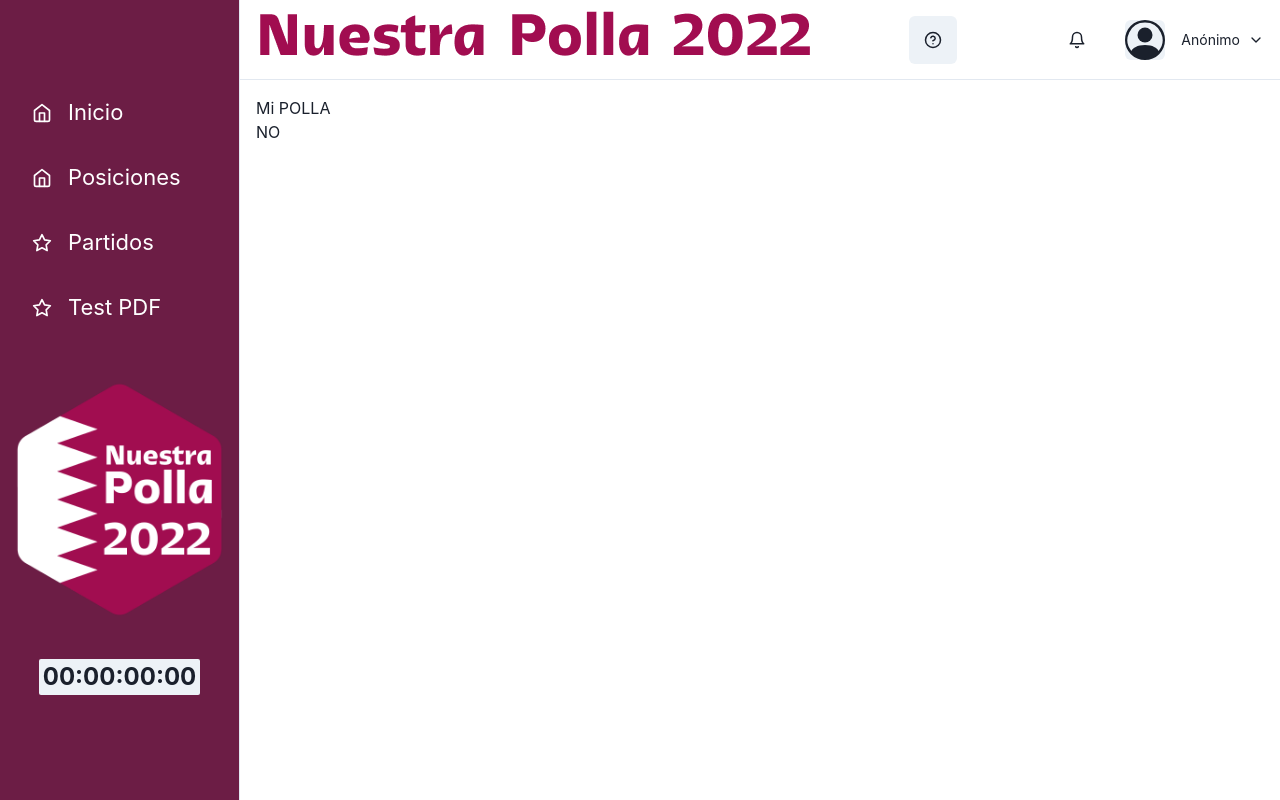
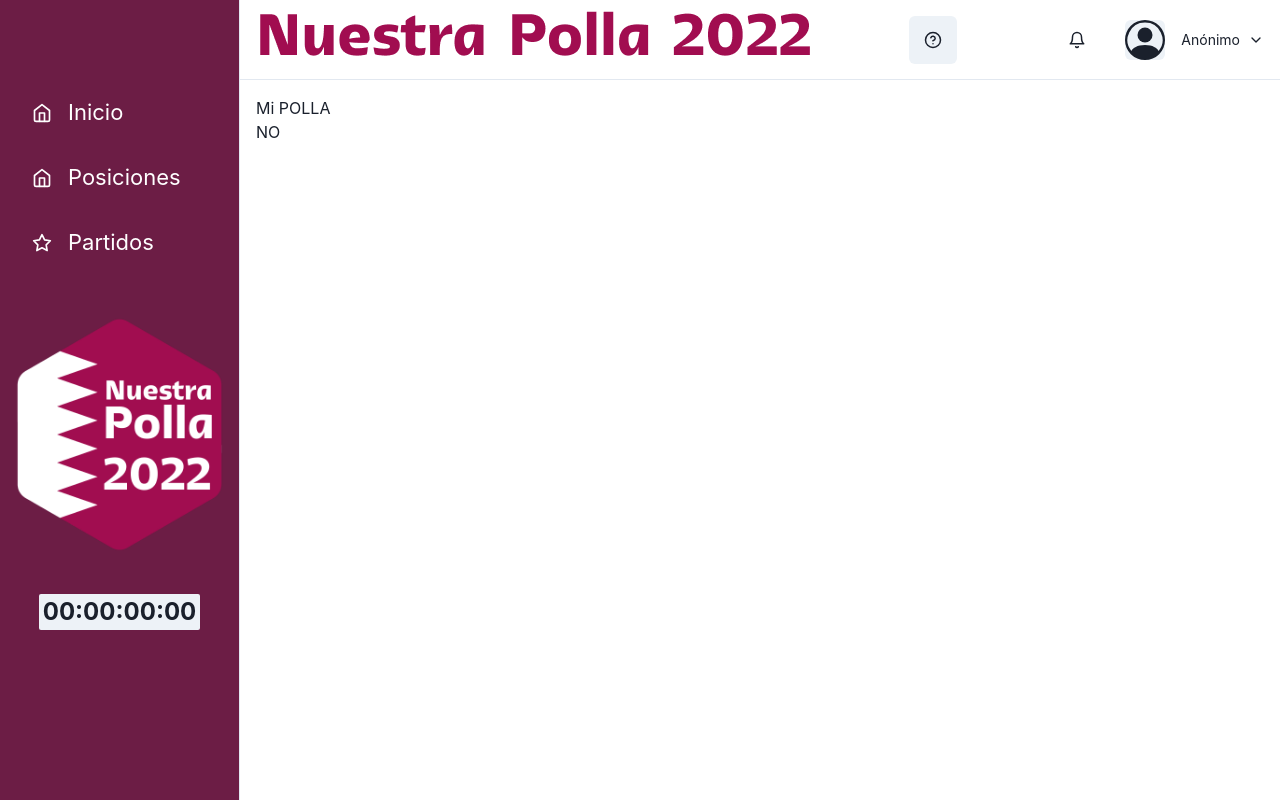
Before and after one commit to alegreiff/supateste, a Next.js app: page /polla/mipolla in a window 1280 px wide. Built offline with nearby package versions, Linux system fonts and the light colour scheme; what @supabase/auth-helpers-react would draw is missing.

Commit message:
marcadoreses ocultoss

```diff
--- a/pages/polla/polla.js
+++ b/pages/polla/polla.js
@@ -73,7 +73,7 @@ export default function PaginaPolla({ puntosporpartido }) {
   return (
     <>
       <h2>La polla diaria </h2> {/* {JSON.stringify(value)} */}
-      <Box marginBottom={5}>
+      {/* <Box marginBottom={5}>
         {fechaspartidos &&
           fechaspartidos.map((dia, i) => (
             <Tag
@@ -96,7 +96,7 @@ export default function PaginaPolla({ puntosporpartido }) {
               })}
             </Tag>
           ))}
-      </Box>
+      </Box> */}
       <Button size="xs" colorScheme="pink" onClick={onOpen}>
         ¿QPS de todo el día?
       </Button>
--- a/utils/useMenuLateralPolla.js
+++ b/utils/useMenuLateralPolla.js
@@ -54,7 +54,7 @@ export default function useMenuLateralPolla() {
     { name: "Partidos", icon: FiStar, ruta: "/partidos" },
 
     /* PDF TEMPORAL */
-    { name: "Test PDF", icon: FiStar, ruta: "/pdf" },
+    //{ name: "Test PDF", icon: FiStar, ruta: "/pdf" },
     /* FIN PDF Temporal */
 
     /* { name: "Pronos", icon: FiStar, ruta: "/polla/pronos" }, */
@@ -63,6 +63,7 @@ export default function useMenuLateralPolla() {
       icon: FiStar,
       ruta: "/perfil/5a47d784-6ea8-4864-9ecf-22b2f07a0e83",
     } */
+
     ,
   ];
 
```
